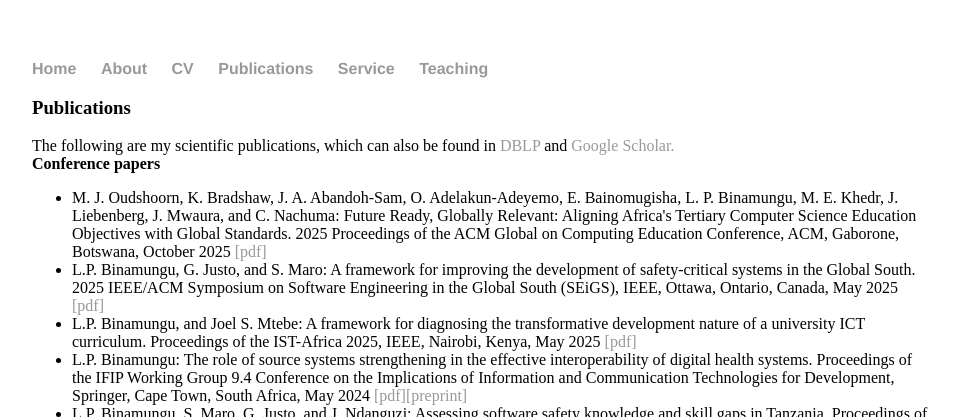
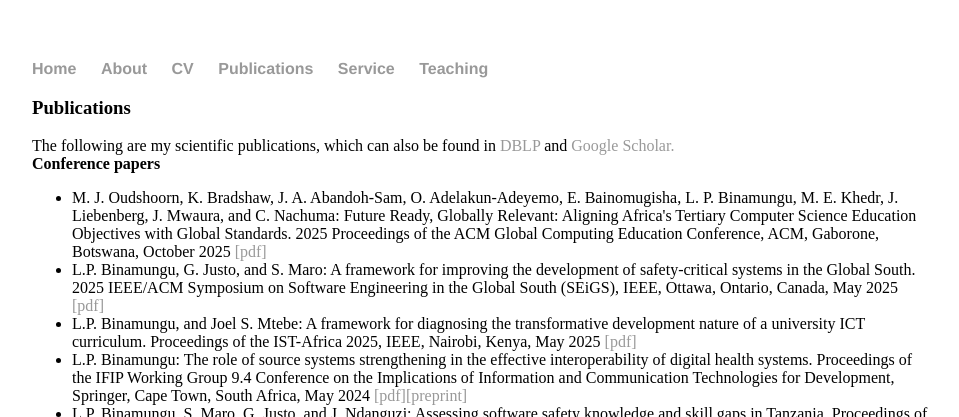
Before and after one commit to lepebina/lepebina.github.io, a Jekyll site: the page built from publications.html, in a window 1280 px wide. Shown: the top 417 px of the page, without its empty margins (160-1119 px from the left). Built offline with Jekyll 4.4.1, drawn with Linux system fonts in a browser that asks for light colours.

Commit message:
Update publications.html

```diff
--- a/publications.html
+++ b/publications.html
@@ -8,7 +8,7 @@
 
 	<b>Conference papers</b>
 	<ul>
-	     <li>M. J. Oudshoorn, K. Bradshaw, J. A. Abandoh-Sam, O. Adelakun-Adeyemo, E. Bainomugisha, L. P. Binamungu, M. E. Khedr, J. Liebenberg, J. Mwaura, and C. Nachuma: Future Ready, Globally Relevant: Aligning Africa's Tertiary Computer Science Education Objectives with Global Standards. 2025 Proceedings of the ACM Global on Computing Education Conference, ACM, Gaborone, Botswana, October 2025 <a href="https://dl.acm.org/doi/abs/10.1145/3736251.3749527">[pdf]</a></li>
+	     <li>M. J. Oudshoorn, K. Bradshaw, J. A. Abandoh-Sam, O. Adelakun-Adeyemo, E. Bainomugisha, L. P. Binamungu, M. E. Khedr, J. Liebenberg, J. Mwaura, and C. Nachuma: Future Ready, Globally Relevant: Aligning Africa's Tertiary Computer Science Education Objectives with Global Standards. 2025 Proceedings of the ACM Global Computing Education Conference, ACM, Gaborone, Botswana, October 2025 <a href="https://dl.acm.org/doi/abs/10.1145/3736251.3749527">[pdf]</a></li>
 		<li>L.P. Binamungu, G. Justo, and S. Maro:  A framework for improving the development of safety-critical systems in the Global South. 2025 IEEE/ACM Symposium on Software Engineering in the Global South (SEiGS), IEEE, Ottawa, Ontario, Canada, May 2025 <a href="https://doi.org/10.1109/SEiGS66664.2025.00005">[pdf]</a></li>
 	    <li>L.P. Binamungu, and Joel S. Mtebe: A framework for diagnosing the transformative development nature of a university ICT curriculum. Proceedings of the IST-Africa 2025, IEEE, Nairobi, Kenya, May 2025 <a href="http://www.ist-africa.org/Conference2025/outbox/ISTAfrica_Paper_ref_196_14452.pdf">[pdf]</a></li>
 	    <li>L.P. Binamungu: The role of source systems strengthening in the effective interoperability of digital health systems. Proceedings of the IFIP Working Group 9.4 Conference on the Implications of Information and Communication Technologies for Development, Springer, Cape Town, South Africa, May 2024 <a href="https://link.springer.com/chapter/10.1007/978-3-031-66986-6_23">[pdf]</a><a href="source-systems-role-in-interoperability.pdf">[preprint]</a></li>
```
